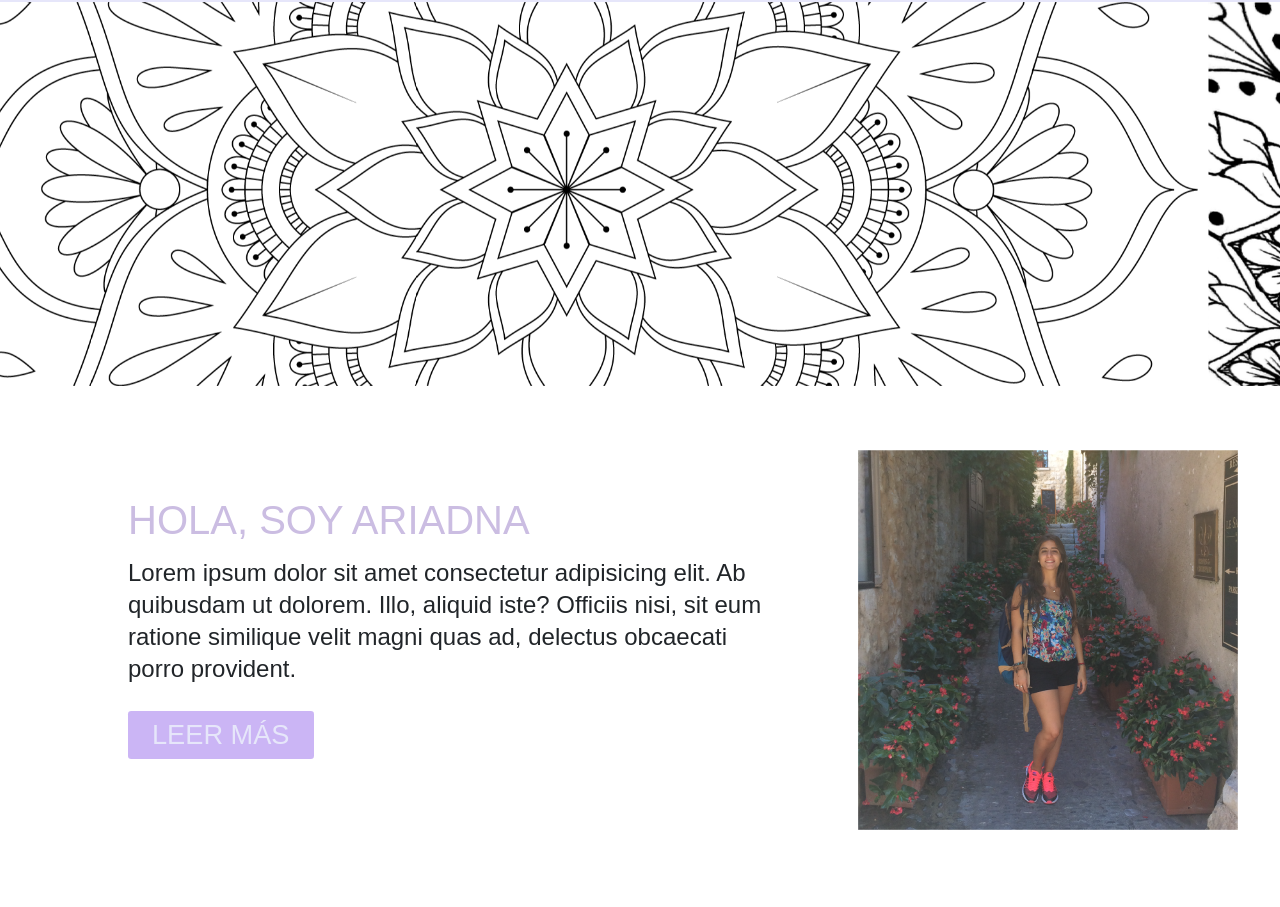
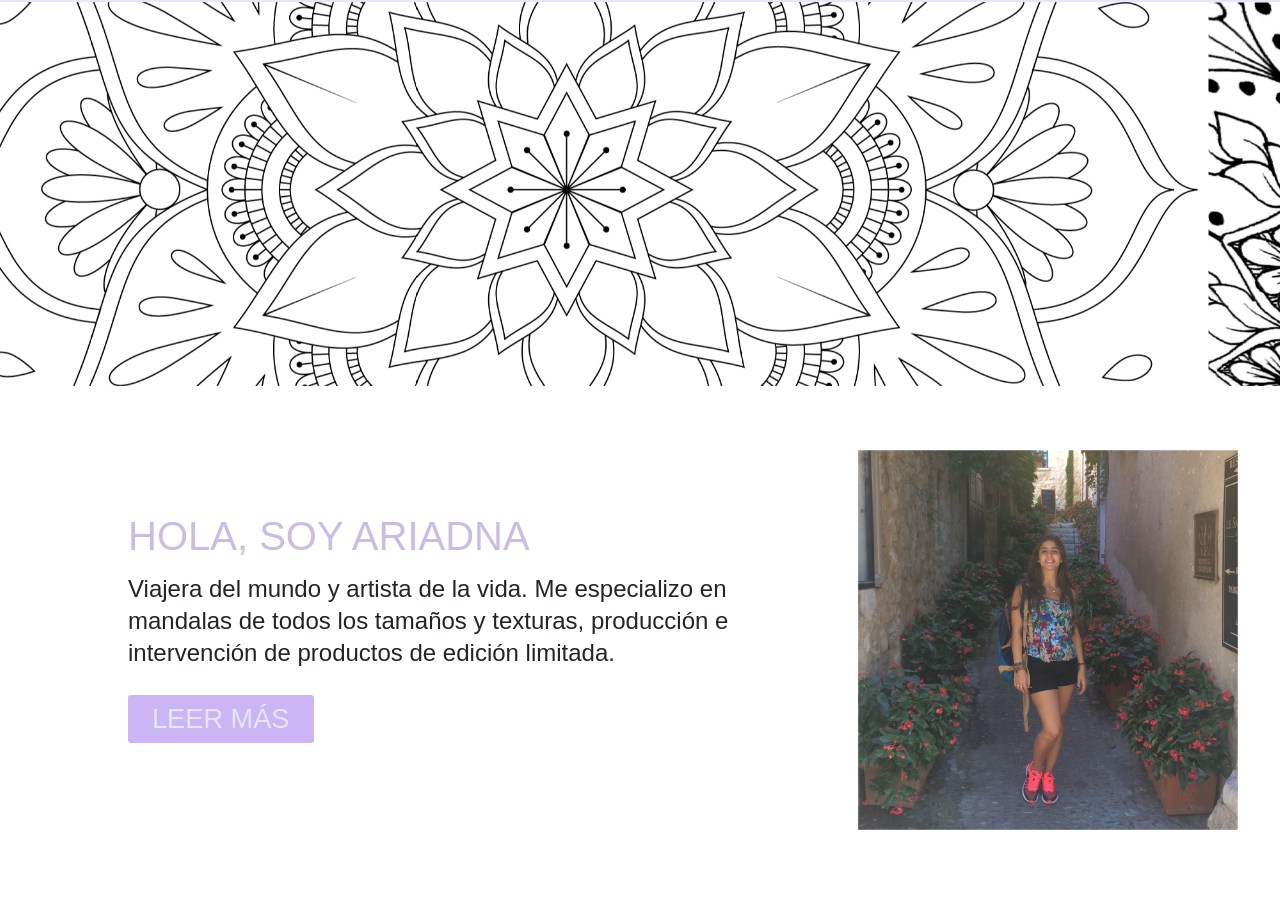
Before and after one commit to alamparte/proyecto, a website: page index.html in a window 1280 px wide. Shown: the part 164-1071 px from the top of the page. Drawn offline with nearby package versions, Linux system fonts and the light colour scheme; grey boxes are pictures that could not be loaded; a web font is replaced by a local one.

```diff
--- a/index.html
+++ b/index.html
@@ -138,10 +138,7 @@
           <div>
             <h2>Hola, soy Ariadna</h2>
             <p class="bioTextIndex">
-              Lorem ipsum dolor sit amet consectetur adipisicing elit. Ab
-              quibusdam ut dolorem. Illo, aliquid iste? Officiis nisi, sit eum
-              ratione similique velit magni quas ad, delectus obcaecati porro
-              provident.
+              Viajera del mundo y artista de la vida. Me especializo en mandalas de todos los tamaños y texturas, producción e intervención de productos de edición limitada.
             </p>
             <button><a href="pages/bio.html">leer más</a></button>
           </div>
```
Also changed, not shown: pages/bio.html (+2 -1 lines), 1 other file.
